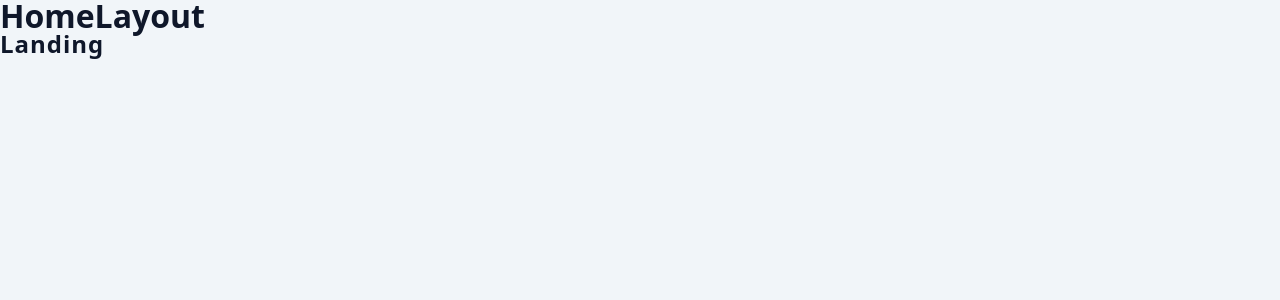
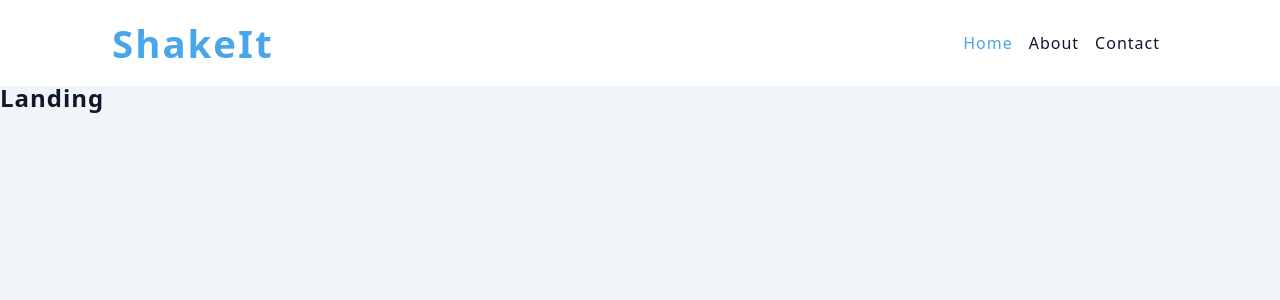
Before and after one commit to antoansb/ShakeIt, a React (Vite) app: page / in a window 1280 px wide. Shown: the top 300 px of the page. Built offline with nearby package versions, Linux system fonts and the light colour scheme.

Commit message:
Navbar created

```diff
--- a/package.json
+++ b/package.json
@@ -16,7 +16,8 @@
     "react": "^18.2.0",
     "react-dom": "^18.2.0",
     "react-router-dom": "^6.20.0",
-    "react-toastify": "^9.1.3"
+    "react-toastify": "^9.1.3",
+    "styled-components": "^6.1.1"
   },
   "devDependencies": {
     "@types/react": "^18.2.37",
--- a/src/App.jsx
+++ b/src/App.jsx
@@ -20,7 +20,7 @@
         element: <Cocktail />,
       },
       {
-        path: 'newsletter',
+        path: 'contact',
         element: <Contact />,
       },
     ],
--- /dev/null
+++ b/src/assets/wrappers/Navbar.js
@@ -0,0 +1,51 @@
+import styled from 'styled-components';
+
+const Wrapper = styled.nav`
+  background: #fff;
+  .nav-center {
+    width: 90vw;
+    max-width: 1120px;
+    margin: 0 auto;
+    display: flex;
+    flex-direction: column;
+    padding: 1.5rem 2rem;
+  }
+  .logo {
+    font-size: clamp(1.5rem, 3vw, 3rem);
+    color: #49a6e9;
+    font-weight: 700;
+    letter-spacing: 2px;
+  }
+  .nav-links {
+    display: flex;
+    flex-direction: column;
+    gap: 0.5rem;
+    margin-top: 1rem;
+  }
+  .nav-link {
+    text-decoration: none;
+    color: #0f172a;
+    padding: 0.5rem 0.5rem 0.5rem 0;
+    transition: 0.3s ease-in-out all;
+    letter-spacing: 1px;
+  }
+  .nav-link:hover {
+    color: #49a6e9;
+  }
+  .active {
+    color: #49a6e9;
+  }
+
+  @media (min-width: 768px) {
+    .nav-center {
+      flex-direction: row;
+      justify-content: space-between;
+      align-items: center;
+    }
+    .nav-links {
+      flex-direction: row;
+      margin-top: 0;
+    }
+  }
+`;
+export default Wrapper;
--- /dev/null
+++ b/src/components/Navbar.jsx
@@ -0,0 +1,25 @@
+import { NavLink } from 'react-router-dom';
+
+import Wrapper from '../assets/wrappers/Navbar';
+
+const Navbar = () => {
+  return (
+    <Wrapper>
+      <div className="nav-center">
+        <span className="logo">ShakeIt</span>
+        <div className="nav-links">
+          <NavLink to="/" className="nav-link">
+            Home
+          </NavLink>
+          <NavLink to="/about" className="nav-link">
+            About
+          </NavLink>
+          <NavLink to="/contact" className="nav-link">
+            Contact
+          </NavLink>
+        </div>
+      </div>
+    </Wrapper>
+  );
+};
+export default Navbar;
--- a/src/pages/About.jsx
+++ b/src/pages/About.jsx
@@ -3,7 +3,7 @@
 const About = () => {
   return (
     <div>
-      <Link to="/">Home Page</Link>
+      <h2>About</h2>
     </div>
   );
 };
--- a/src/pages/HomeLayout.jsx
+++ b/src/pages/HomeLayout.jsx
@@ -1,11 +1,12 @@
 import { Outlet } from 'react-router-dom';
+import Navbar from '../components/Navbar';
 
 const HomeLayout = () => {
   return (
-    <div>
-      <h1>HomeLayout</h1>
+    <>
+      <Navbar />
       <Outlet />
-    </div>
+    </>
   );
 };
 export default HomeLayout;
```
Also changed, not shown: 1 other file (tests, documents, lock files or other folders).
